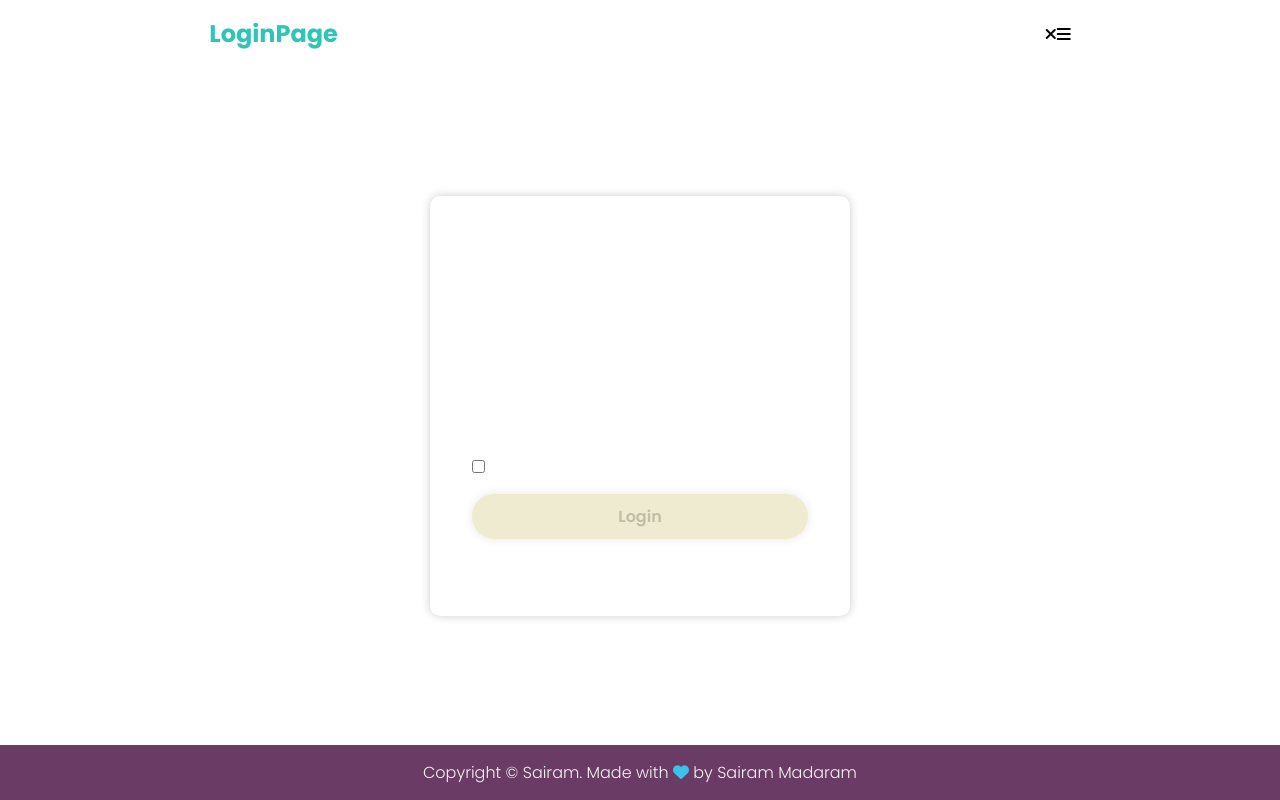
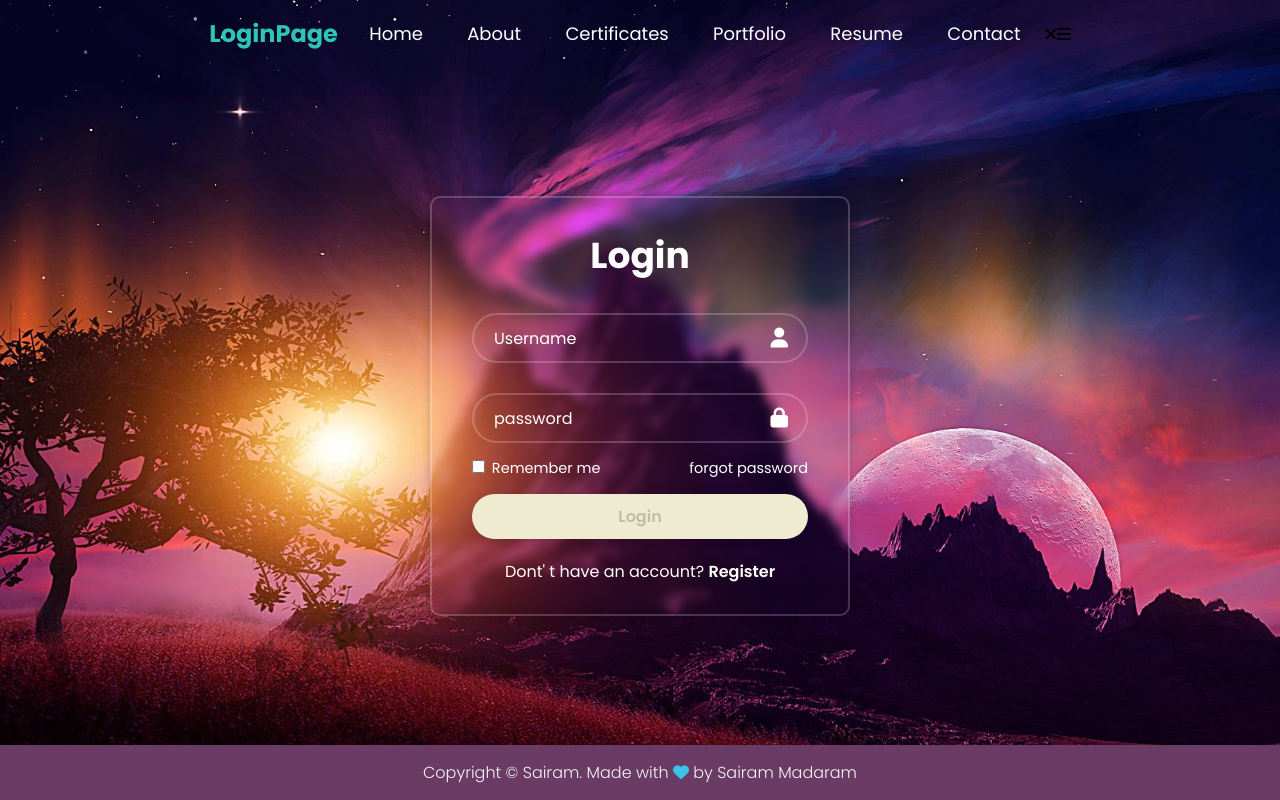
Before and after one commit to SairamMadaram/Login-Page, a plain HTML site: page index.html in a window 1280 px wide. Drawn offline with Linux system fonts and the light colour scheme; the site is published under a folder, as on GitHub Pages, so addresses that start at the root find nothing.

Commit message:
Update style.css

```diff
--- a/style.css
+++ b/style.css
@@ -13,7 +13,7 @@ body {
     justify-content: space-between;
     align-items: center;
     min-height: 100vh;
-    background: url("/laptop.jpg") no-repeat;
+    background: url("./laptop.jpg") no-repeat;
     background-size: cover;
     background-position: center;
     margin: 0;
```
